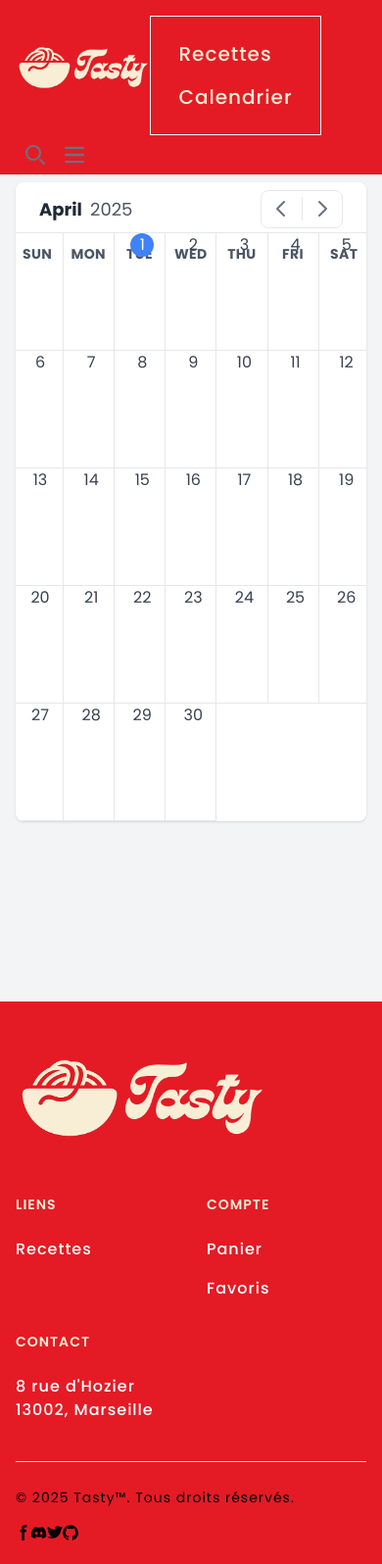
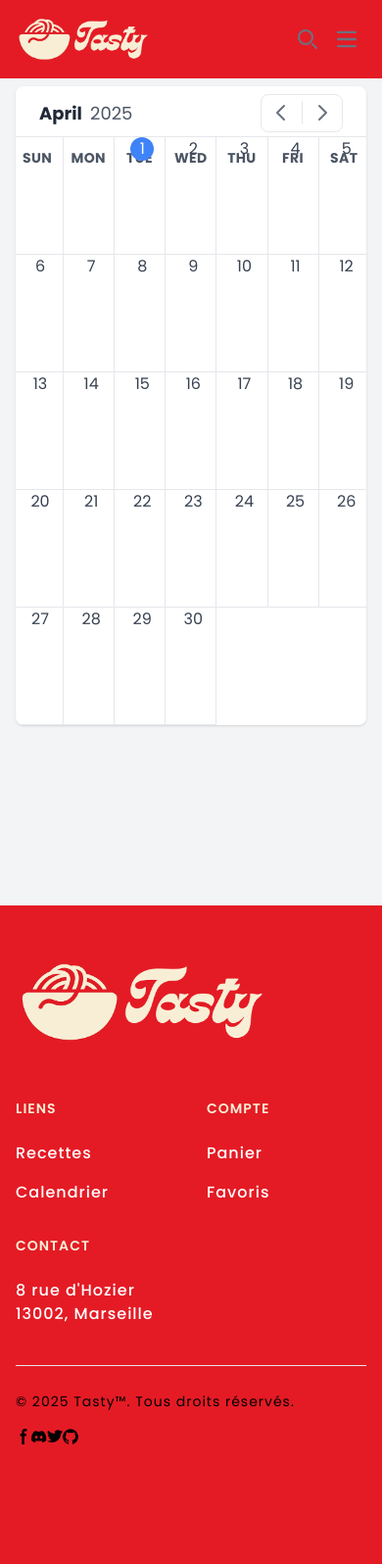
Before and after one commit to antoine-leca/happyMeal, a PHP site: template views/calendar.html in a window 390 px wide. Shown: the whole page at 98% size. After the commit the page ends 1474 px from the top, so only its background shows below. Run offline with PHP 8.4, Linux system fonts and the light colour scheme; the template is opened without the code that fills it, so the values that code supplies are empty; some libraries are stand-ins or nearby versions; some web fonts are replaced.

Commit message:
adding css in progress to recipe page, header modified with links, root.css with displaynone on header links in mobile format

```diff
--- a/controllers/js/template.js
+++ b/controllers/js/template.js
@@ -3,15 +3,15 @@ const header = `<header class="bg-main border-gray-200 dark:bg-main">
   <nav class="mx-4">
       <div class="w-full flex flex-wrap items-center justify-between">
         <section class="flex gap-16">
-          <a href="https://flowbite.com/" class="flex items-center space-x-3 rtl:space-x-reverse">
+          <a href="/./index.html" class="flex items-center space-x-3 rtl:space-x-reverse">
               <img src="../public/assets/logotasty.png" class="h-20" alt="Flowbite Logo" />
           </a>
-          <ul class="flex flex-col p-4 md:p-0 mt-4 font-medium border border-gray-100 bg-main md:space-x-8 rtl:space-x-reverse md:flex-row md:mt-0 md:border-0 md:bg-white dark:bg-gray-800 md:dark:bg-gray-900 dark:border-gray-700">
+          <ul id="headerLinks" class="flex flex-col p-4 md:p-0 mt-4 font-medium border border-gray-100 bg-main md:space-x-8 rtl:space-x-reverse md:flex-row md:mt-0 md:border-0 md:bg-white dark:bg-gray-800 md:dark:bg-gray-900 dark:border-gray-700">
                 <li>
-                  <a id="headerLeftLink" href="#" class="h-full flex items-center py-2 px-3 text-xl title-font">Recettes</a>
+                  <a id="headerLeftLink" href="/views/recettes.html" class="h-full flex items-center py-2 px-3 text-xl title-font">Recettes</a>
                 </li>
                 <li>
-                  <a id="headerLeftLink" href="./views/calendar.html" class="h-full flex items-center py-2 px-3 text-xl title-font">Calendrier</a>
+                  <a id="headerLeftLink" href="/views/calendar.html" class="h-full flex items-center py-2 px-3 text-xl title-font">Calendrier</a>
                 </li>
             </ul>
         </section>
@@ -72,7 +72,7 @@ const footer = `
     <div class="mx-auto w-full max-w-screen-xl p-4 py-6 lg:py-8">
         <div class="md:flex md:justify-between">
           <div class="mb-6 md:mb-0 w-full">
-            <a href="https://flowbite.com/" class="flex items-center w-full">
+            <a href="/./index.html" class="flex items-center w-full">
                 <img src="../public/assets/logotasty.png" class="w-64 h-auto me-3" alt="FlowBite Logo" />
             </a>
           </div>
@@ -81,10 +81,10 @@ const footer = `
                   <h2 class="mb-6 text-sm font-semibold text-color-sec uppercase dark:text-white">Liens</h2>
                   <ul class="text-white dark:text-white font-medium">
                       <li class="mb-4">
-                          <a href="https://flowbite.com/" class="hover:underline">Recettes</a>
+                          <a href="/views/recettes.html" class="hover:underline">Recettes</a>
                       </li>
                       <li>
-                          <a href="https://tailwindcss.com/" class="hover:underline"></a>
+                          <a href="/views/calendar.html" class="hover:underline">Calendrier</a>
                       </li>
                   </ul>
               </div>
@@ -92,10 +92,10 @@ const footer = `
                   <h2 class="mb-6 text-sm font-semibold text-color-sec uppercase dark:text-">Compte</h2>
                   <ul class="text-white dark:text-white font-medium">
                       <li class="mb-4">
-                          <a href="https://github.com/themesberg/flowbite" class="hover:underline ">Panier</a>
+                          <a href="#" class="hover:underline ">Panier</a>
                       </li>
                       <li>
-                          <a href="https://discord.gg/4eeurUVvTy" class="hover:underline">Favoris</a>
+                          <a href="#" class="hover:underline">Favoris</a>
                       </li>
                   </ul>
               </div>
@@ -103,7 +103,7 @@ const footer = `
                   <h2 class="mb-6 text-sm font-semibold text-color-sec uppercase dark:text-white">Contact</h2>
                   <ul class="text-white dark:text-white font-medium">
                       <li class="mb-4">
-                          <a href="#" class="hover:underline">8 rue d'Hozier<br>13002, Marseille</a>
+                          <a>8 rue d'Hozier<br>13002, Marseille</a>
                       </li>
                   </ul>
               </div>
@@ -111,7 +111,7 @@ const footer = `
       </div>
       <hr class="my-6 border-black sm:mx-auto dark:border-black lg:my-8"/>
       <div class="sm:flex sm:items-center sm:justify-between">
-          <span class="text-sm text-black sm:text-center dark:text-black">© 2025 <a href="#" class="hover:underline text-hover-sec">Tasty™</a>. Tous droits réservés.
+          <span class="text-sm text-black sm:text-center dark:text-black">© 2025 <a href="/./index.html" class="hover:underline text-hover-sec">Tasty™</a>. Tous droits réservés.
           </span>
           <div class="flex mt-4 sm:justify-center sm:mt-0">
               <a href="#" class="text-black text-hover-sec">
--- a/public/css/root.css
+++ b/public/css/root.css
@@ -70,8 +70,10 @@ body {
     font-family: var(--main-font);
     header {
         letter-spacing: 1px;
-        #headerLeftLink {
-            color: var(--bg-sec);
+        #headerLinks{
+            #headerLeftLink {
+                color: var(--bg-sec);
+            }
         }
         #headerLeftLink:hover {
             color: white;
@@ -79,10 +81,18 @@ body {
         }
     }
     main {
-        height: 100%;
         background-color: var(--bg-sec);
     }
     footer {
         letter-spacing: 1px;
     }
 }
+
+@media only screen and (max-width: 768px) {
+    header {
+        #headerLinks {
+            display: none;
+        }
+    }
+
+}
--- a/views/recettes.html
+++ b/views/recettes.html
@@ -15,6 +15,7 @@
     <link href="https://fonts.googleapis.com/css2?family=Material+Symbols+Outlined" rel="stylesheet" />
     <link href="https://cdn.jsdelivr.net/npm/flowbite@3.1.2/dist/flowbite.min.css" rel="stylesheet" />
     <link rel="stylesheet" href="https://cdnjs.cloudflare.com/ajax/libs/font-awesome/6.7.2/css/all.min.css">
+    <script src="https://cdn.jsdelivr.net/npm/flowbite@3.1.2/dist/flowbite.min.js"></script>
     <script src="https://code.jquery.com/jquery-3.7.1.min.js" defer></script>
     <script src="../controllers/js/template.js" defer></script>
     <script src="../controllers/js/recettes.js" defer></script>
@@ -26,7 +27,7 @@
 
     <main>
         <h1>Liste des recettes</h1>
-        <div id="pagination" class="flex justify-center mt-4 space-x-2">
+        <div id="pagination" class="flex m-4 space-x-2">
 
         </div>
         <section class="bigsection">
@@ -87,7 +88,8 @@
                         </ol>
                     </div>
                     <!-- Modal footer -->
-                    <div id="modal-footer" class="flex items-center p-2 rounded-b">
+                     <hr>
+                    <div id="modal-footer" class="bg-sec flex items-center p-2 rounded-b">
                         <button data-modal-hide="medium-modal" type="button" class="text-color-sec focus:ring-4 focus:outline-none focus:ring-blue-300 font-medium rounded-lg text-sm px-5 py-2.5 text-center dark:focus:ring-blue-800">Fermer</button>
                     </div>
                 </div>
```
Also changed, not shown: controllers/js/recettes.js (+13 -36 lines), public/css/recettes.css (+31 -4 lines).
